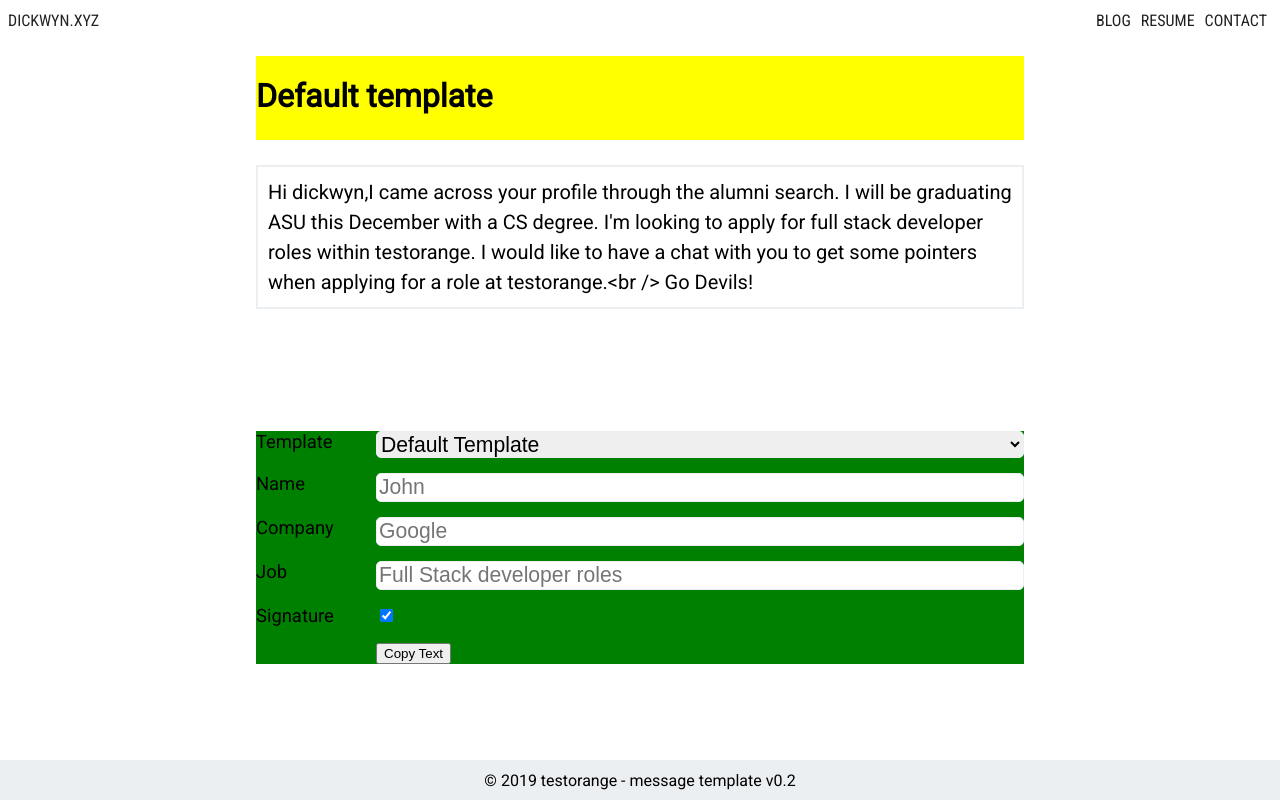
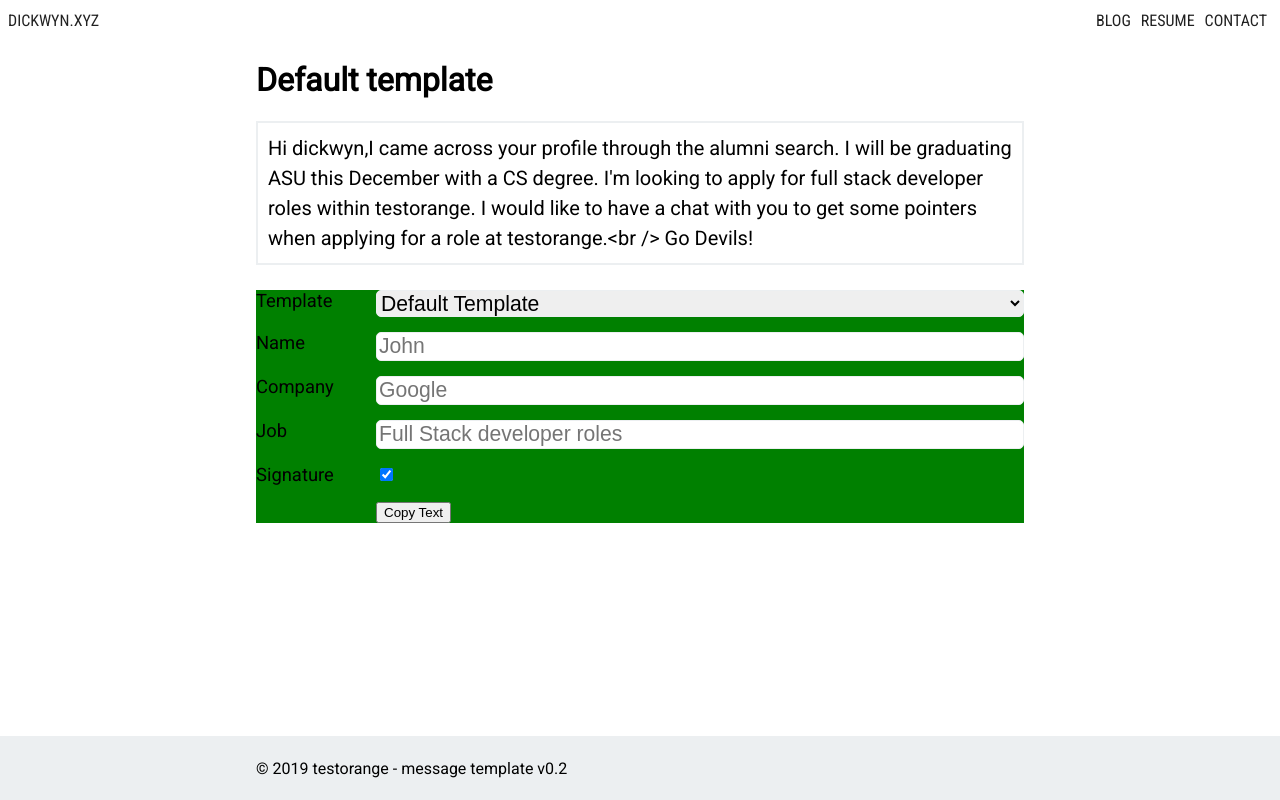
Before and after one commit to dickwyn/linkedin-message-template, a React (Create React App) app: page / in a window 1280 px wide. Built offline with nearby package versions, Linux system fonts and the light colour scheme.

Commit message:
fix issues with body content not auto stretching

```diff
--- a/src/styles/App.scss
+++ b/src/styles/App.scss
@@ -3,5 +3,5 @@
 .container {
   min-height: 100%;
   display: grid;
-  grid-template-rows: 5% 90% 5%;
+  grid-template-rows: 5% 87% 8%;
 }
--- a/src/styles/footer.scss
+++ b/src/styles/footer.scss
@@ -3,9 +3,20 @@
 .footer {
   display: grid;
   background-color: $divider-color;
+  grid-template-columns: 20% 60% 20%;
+
+  @media only screen and (max-width: 880px) {
+    grid-template-columns: 5% 90% 5%;
+  }
+
+  @media only screen and (min-width: 1500px) {
+    grid-template-columns: 30% 40% 30%;
+  }
 
   .text {
-    justify-self: center;
+    grid-column-start: 2;
+    grid-column-end: 3;
+    justify-self: start;
     align-self: center;
   }
 }
--- a/src/styles/template.scss
+++ b/src/styles/template.scss
@@ -3,21 +3,23 @@
 .template {
   display: grid;
   grid-template-columns: 20% 60% 20%;
-  grid-template-rows: 100px auto auto;
+  grid-auto-rows: max-content;
   grid-template-areas:
     '. title .'
     '. message .'
     '. form .';
-  grid-row-gap: 25px;
 
   @media only screen and (max-width: 880px) {
     grid-template-columns: 5% 90% 5%;
   }
 
+  @media only screen and (min-width: 1500px) {
+    grid-template-columns: 30% 40% 30%;
+  }
+
   .title {
     grid-area: title;
-    margin: 1em 0em 0em;
-    background-color: yellow;
+    // background-color: yellow;
   }
 
   .message {
@@ -29,6 +31,7 @@
     border: 2px solid $divider-color;
     background-color: transparent;
     align-self: start;
+    margin: 0em 0em 25px;
   }
 
   .form {
```
